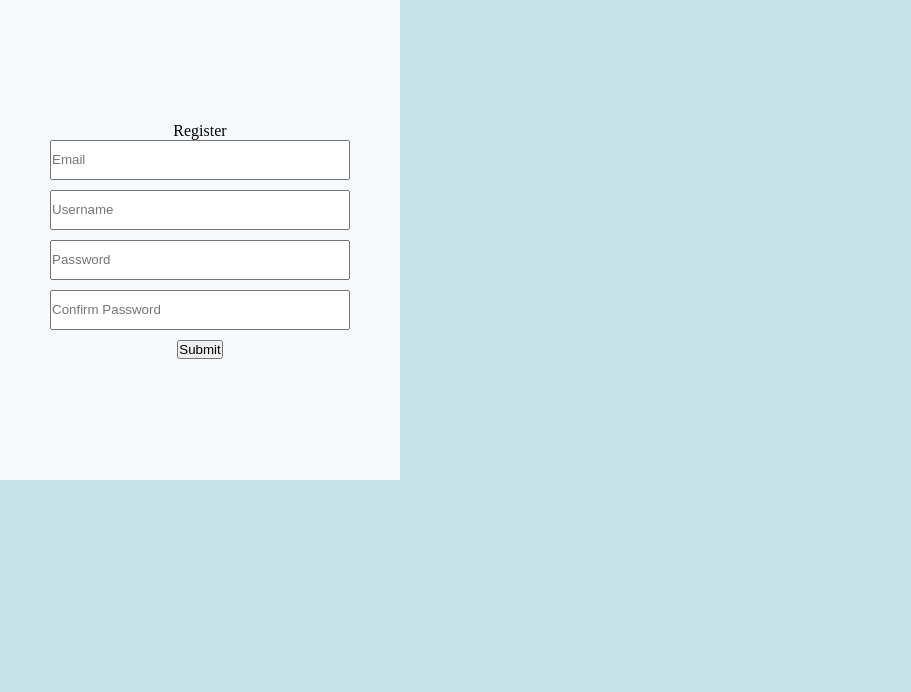
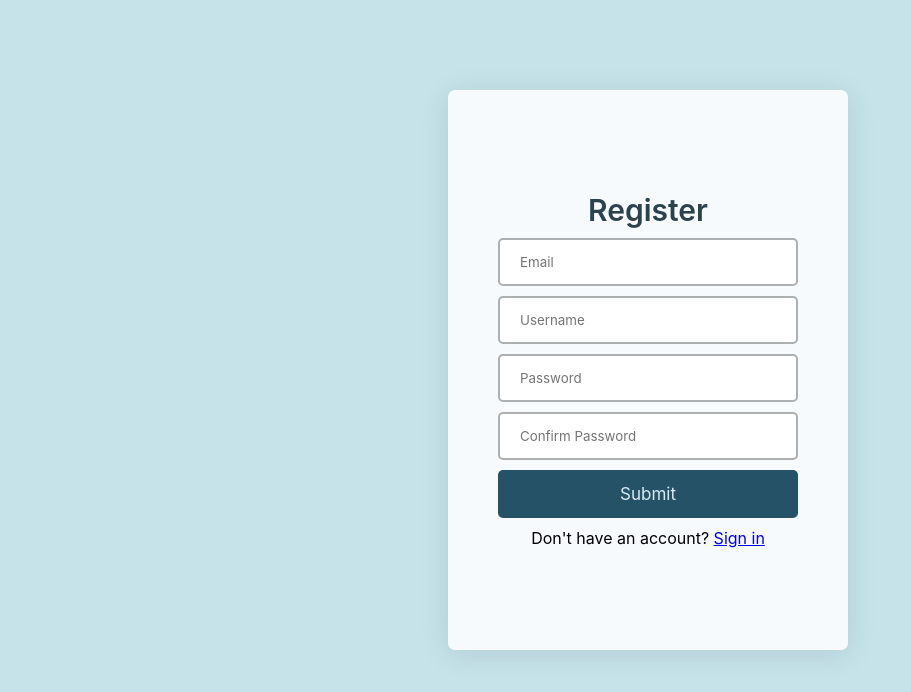
Before and after one commit to Joel-code-nameles/InventoryManagement, a Django app: template InvenManage/accounts/templates/pages/register.html in a window 1280 px wide. Shown: the top 692 px of the page, without its empty margins (0-911 px from the left). Run offline with Django 5.2, Linux system fonts and the light colour scheme; the template is opened without the code that fills it, so the values that code supplies are empty.

Commit message:
Finished Register page

```diff
--- a/InvenManage/accounts/templates/pages/register.html
+++ b/InvenManage/accounts/templates/pages/register.html
@@ -9,13 +9,16 @@
             --nav: #255267;
             --bg: #c6e3ea;
             --card: #f7fafd;
-            --font: #214758;
+            --font: #2c434d;
+            --border: #acb0b0;
+            --button-bg: #d8ecf6;
         }
 
         *{
             padding: 0px;
             margin: 0px;
             box-sizing: border-box;
+            font-family: 'Inter', system-ui, -apple-system, 'Segoe UI', Roboto, sans-serif;;
         }
 
         body{
@@ -27,19 +30,51 @@
         .card{
             background: var(--card);
             width: 400px;
-            height: 60vh;
+            height: 70vh;
             display: flex;
             justify-content: center;
             flex-direction: column;
             align-items: center;
+            margin-left: 35%;
+            margin-top: 7%;
+            border-radius: 7px;
+            box-shadow: 0 4px 30px rgba(0, 0, 0, 0.1);
         }
 
         .card-info input{
             display: flex;
             flex-direction: column;
-            height: 5vh;
+            height: 6vh;
             width: 300px;
             margin-bottom: 10px;
+            border-radius: 5px;
+            border: 2px solid var(--border);
+        }
+
+        .card button{
+            height: 6vh;
+            width: 300px;
+            border-radius: 5px;
+            background: var(--nav);
+            color: var(--button-bg);
+            border: none;
+            font-size: 17px;
+            cursor: pointer;
+        }
+
+        .card label{
+            margin-bottom: 10px;
+            font-size: 30px;
+            font-weight: 600;
+            color: var(--font);
+        }
+
+        .card-info input::placeholder{
+            padding: 20px;
+        }
+
+        .card p{
+            margin-top: 10px;
         }
     </style>
 </head>
@@ -55,6 +90,7 @@
             </form>
         </div>
         <button>Submit</button>
+        <p>Don't have an account? <a href="login.html">Sign in</a></p>
     </div>
 </body>
 </html>
```
Also changed, not shown: InvenManage/accounts/templates/pages/login.html (added).
